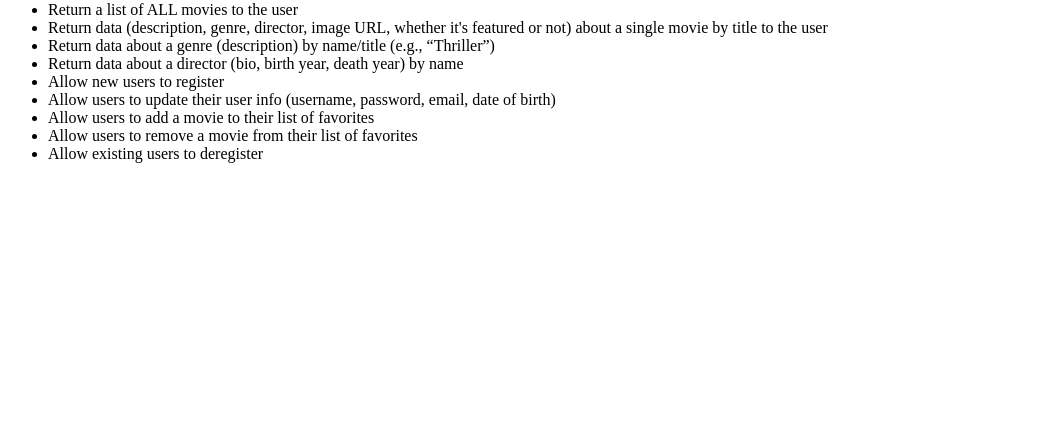
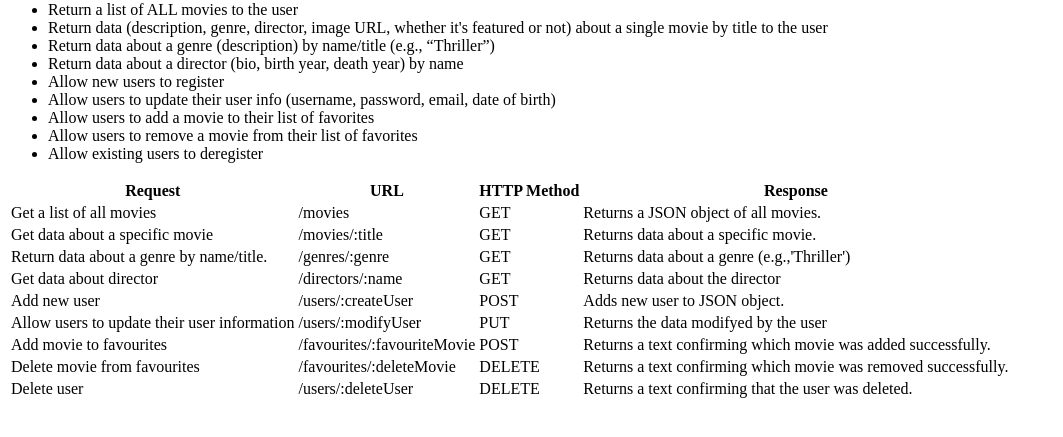
Before and after one commit to Alvaromedia/movie_api, a website: page public/documentation.html in a window 1280 px wide. Shown: the part 79-516 px from the top of the page, without its empty margins (0-1063 px from the left). Drawn offline with Linux system fonts and the light colour scheme.

Commit message:
Exercise 2.5

```diff
--- a/public/documentation.html
+++ b/public/documentation.html
@@ -9,6 +9,7 @@
 </head>
 
 <body>
+  <div class="documentation-goals">
     <h1>Documentation</h1>
     <ul>
       <li>Return a list of ALL movies to the user </li>
@@ -22,7 +23,72 @@
       <li>Allow users to remove a movie from their list of favorites </li>
       <li>Allow existing users to deregister</li>
     </ul>
+  </div>
 
+  <div class="documentation-table">
+    <table>
+      <tr>
+        <th>Request</th>
+        <th>URL</th>
+        <th>HTTP Method</th>
+        <th>Response</th>
+      </tr>
+      <tr>
+        <td>Get a list of all movies</td>
+        <td>/movies</td>
+        <td>GET</td>
+        <td>Returns a JSON object of all movies.</td>
+      </tr>
+      <tr>
+        <td>Get data about a specific movie</td>
+        <td>/movies/:title</td>
+        <td>GET</td>
+        <td>Returns data about a specific movie.</td>
+      </tr>
+      <tr>
+        <td>Return data about a genre by name/title.</td>
+        <td>/genres/:genre</td>
+        <td>GET</td>
+        <td>Returns data about a genre (e.g.,'Thriller')</td>
+      </tr>
+      <tr>
+        <td>Get data about director</td>
+        <td>/directors/:name</td>
+        <td>GET</td>
+        <td>Returns data about the director</td>
+      </tr>
+      <tr>
+        <td>Add new user</td>
+        <td>/users/:createUser</td>
+        <td>POST</td>
+        <td>Adds new user to JSON object.</td>
+      </tr>
+      <tr>
+        <td>Allow users to update their user information</td>
+        <td>/users/:modifyUser</td>
+        <td>PUT</td>
+        <td>Returns the data modifyed by the user</td>
+      </tr>
+      <tr>
+        <td>Add movie to favourites</td>
+        <td>/favourites/:favouriteMovie</td>
+        <td>POST</td>
+        <td>Returns a text confirming which movie was added successfully.</td>
+      </tr>
+      <tr>
+        <td>Delete movie from favourites</td>
+        <td>/favourites/:deleteMovie</td>
+        <td>DELETE</td>
+        <td>Returns a text confirming which movie was removed successfully.</td>
+      </tr>
+      <tr>
+        <td>Delete user</td>
+        <td>/users/:deleteUser</td>
+        <td>DELETE</td>
+        <td>Returns a text confirming that the user was deleted.</td>
+      </tr>
+    </table>
+  </div>
 
 </body>
 
```
Also changed, not shown: index.js (+112 -11 lines). Lines whose indentation alone changed are shown as unchanged.
